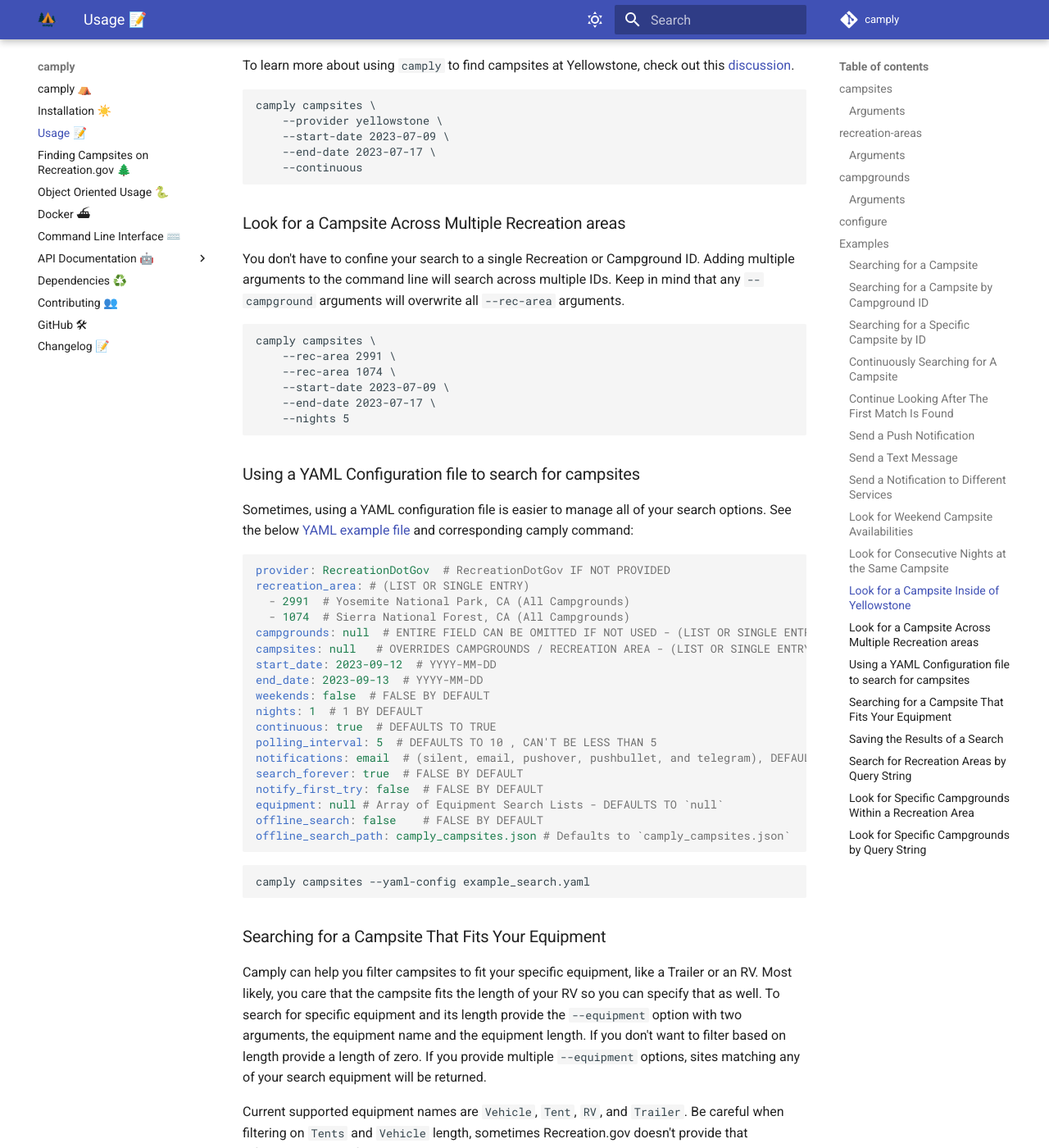
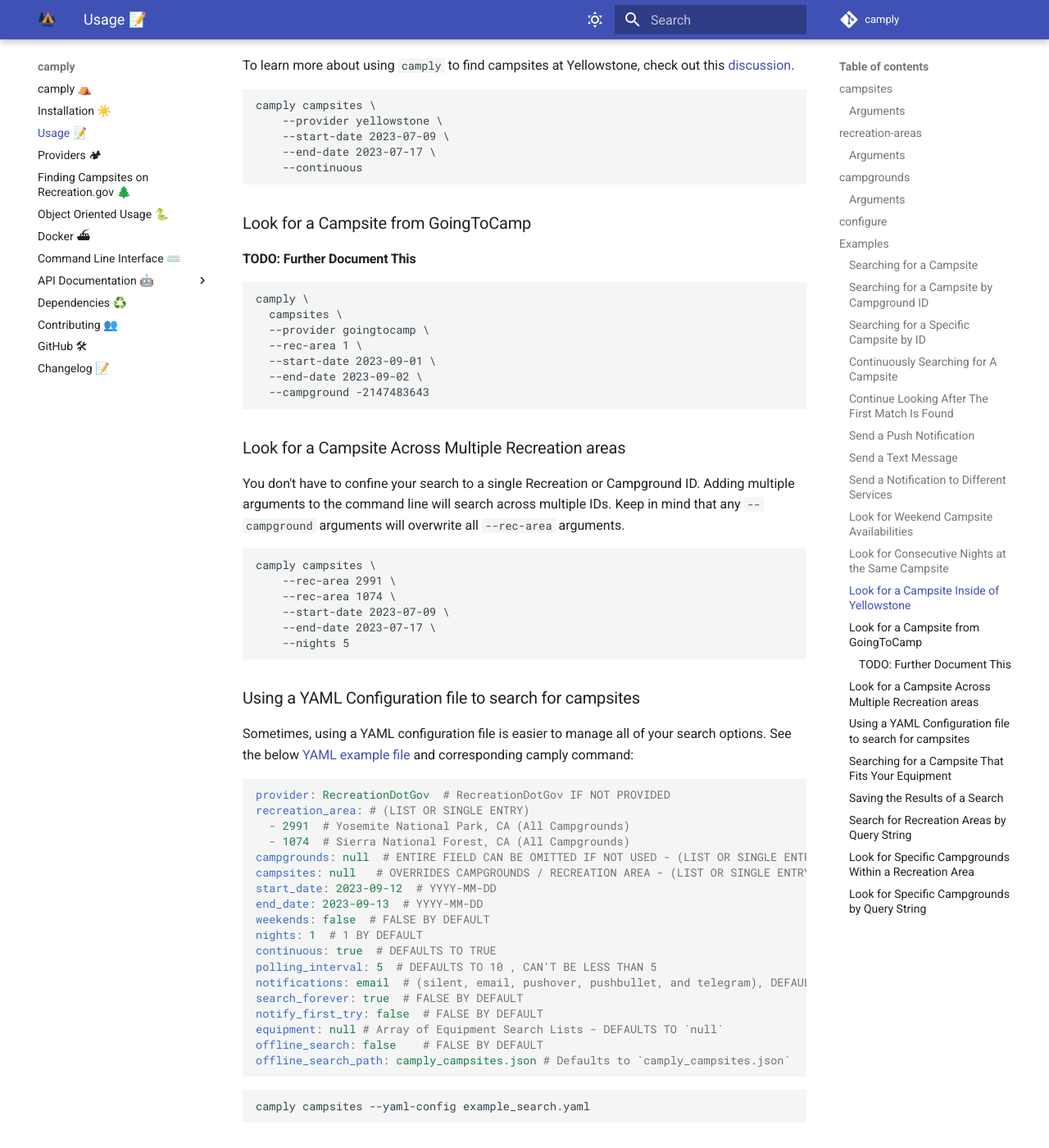
Before and after one commit to juftin/camply, an MkDocs documentation site: the page built from docs/command_line_usage.md, in a window 1280 px wide and 1400 px high, scrolled down 8033 px. Shown: the whole window at 82% size. Built offline with MkDocs 1.6.1 and Material for MkDocs 9.7.7, drawn with Linux system fonts in a browser that asks for light colours; comment, search, counter and statistics services are not loaded.

Commit message:
feature/goingtocamp

````diff
--- a/docs/command_line_usage.md
+++ b/docs/command_line_usage.md
@@ -374,6 +374,20 @@
     --continuous
 ```
 
+### Look for a Campsite from GoingToCamp
+
+#### TODO: Further Document This
+
+```commandline
+camply \
+  campsites \
+  --provider goingtocamp \
+  --rec-area 1 \
+  --start-date 2023-09-01 \
+  --end-date 2023-09-02 \
+  --campground -2147483643
+```
+
 ### Look for a Campsite Across Multiple Recreation areas
 
 You don't have to confine your search to a single Recreation or Campground ID. Adding multiple
--- /dev/null
+++ b/docs/extra.css
@@ -0,0 +1,4 @@
+.center {
+    display: block;
+    margin: 0 auto;
+}
--- a/mkdocs.yml
+++ b/mkdocs.yml
@@ -27,10 +27,12 @@
 site_author: juftin
 remote_branch: gh-pages
 copyright: Copyright &copy; 2020 Justin Flannery
+extra_css: [extra.css]
 nav:
 -   camply ⛺: index.md
 -   Installation ☀️: installation.md
 -   Usage 📝: command_line_usage.md
+-   Providers 🏕: providers.md
 -   Finding Campsites on Recreation.gov 🌲: recreationdotgov.md
 -   Object Oriented Usage 🐍: python.md
 -   Docker ⛴: docker.md
````
Also changed, not shown: README.md (+5 -0 lines), docs/index.md (+5 -0 lines), docs/providers.md (added, +39 -0 lines), docs/_static/goingtocamp_logo.png (added), docs/_static/recreation_dot_gov_logo.png (added), docs/_static/yellowstone_logo.png (added).
